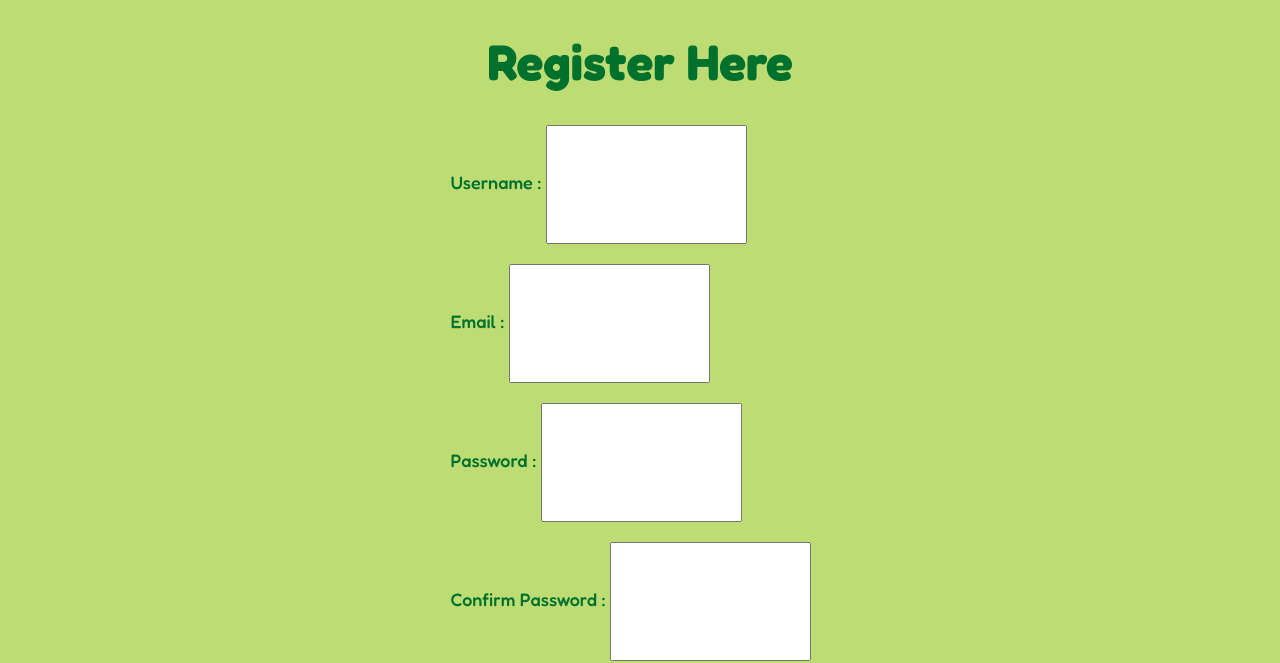
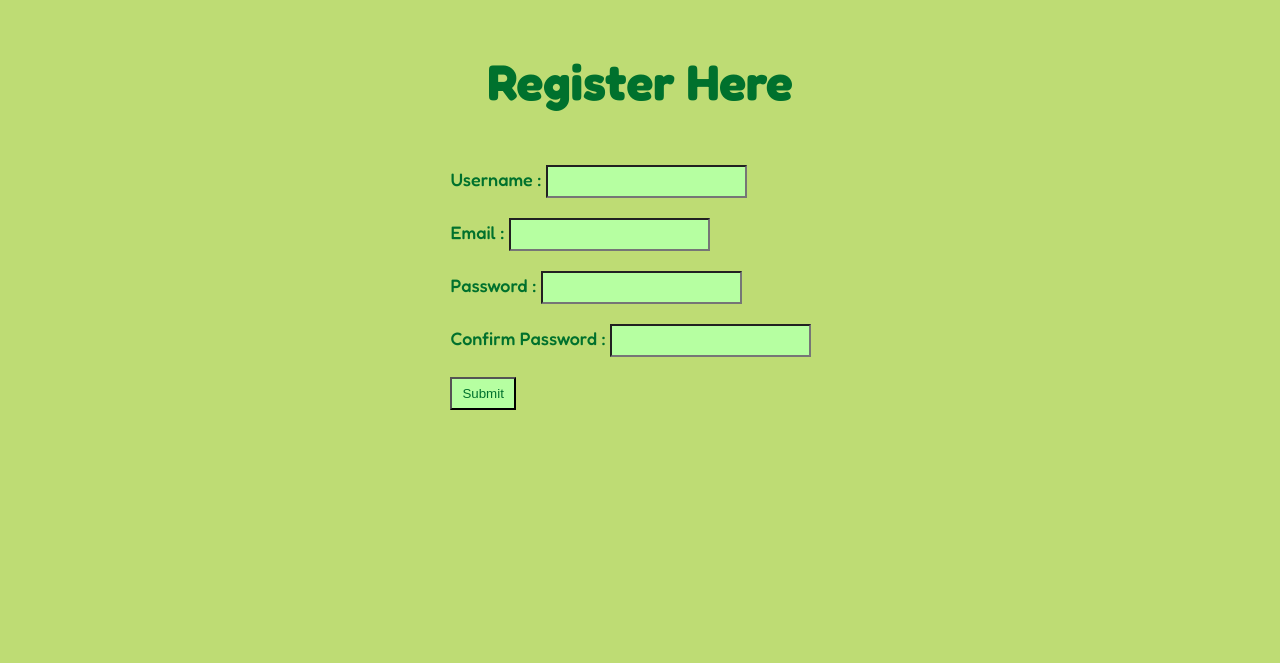
Before and after one commit to Mehedi-m/furfriendz-website, a plain HTML site: page index.html in a window 1280 px wide. Shown: the part 165-828 px from the top of the page. After the commit the page ends 800 px from the top, so only its background shows below. Drawn offline with Linux system fonts and the light colour scheme.

Commit message:
edited form

```diff
--- a/style.css
+++ b/style.css
@@ -41,12 +41,14 @@ body{
 .formH1{
     text-align: center;
     font-size: 50px;
+    padding: 20px;
 }
 
 .formDiv{
     margin: 20px 0;
     font-size: large;
     font-weight: 500;
+    gap: 10px
 }
 
 .formBTN{
@@ -55,8 +57,14 @@ body{
     justify-content: center;
     font-weight: 600;
     border-radius: 2px;
+    background-color: #00712D;
+    cursor: pointer;
+    color: #00712D ;
+    font-weight: bold;
 }
 
 .formInput{
-    padding: 50px 10px;
+    padding: 7px 10px;
+    color: #00712D;
+    background-color: #B6FFA1;
 }
```
